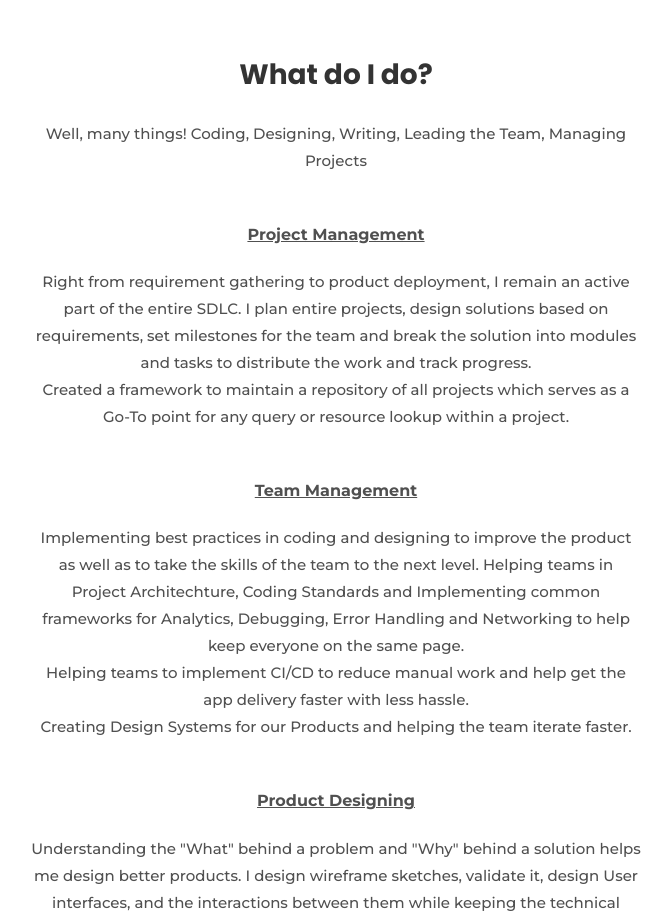
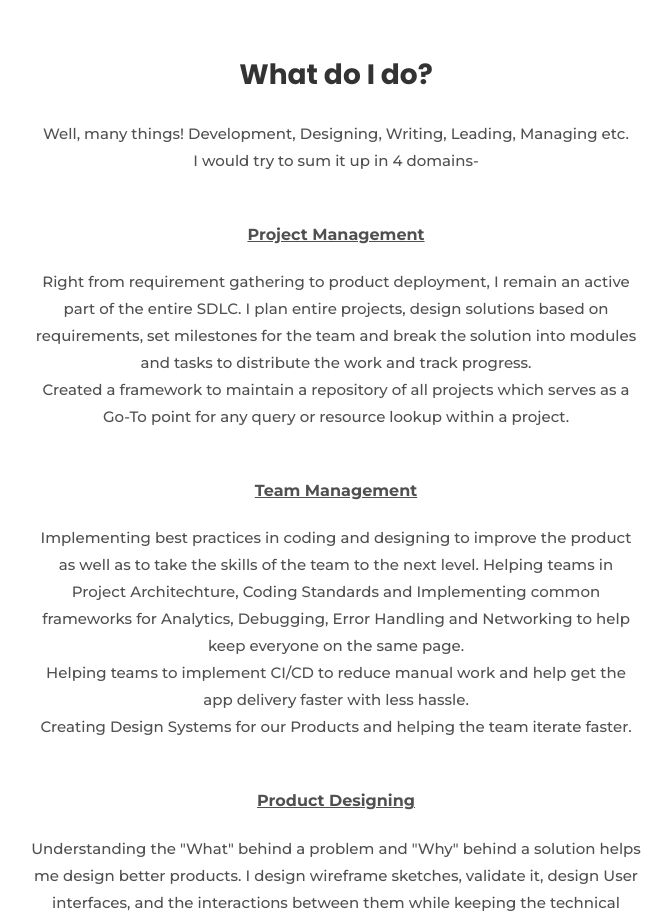
Before and after one commit to nQaze/nQaze.github.io, a plain HTML site: page index.html in a window 1280 px wide. Shown: the part 800-1720 px from the top of the page, without its empty margins (464-1136 px from the left). Drawn offline with Linux system fonts and the light colour scheme; some packages are replaced by stand-ins of ours; no server answers; files whose address does not match are found by name.

Commit message:
Updated sub description

```diff
--- a/index.html
+++ b/index.html
@@ -62,7 +62,8 @@
           <div class="col-md-8 text text-center"><br /><br />
               <h3 class="mb-4"><b>What do I do?</b></h3>
                 <p class="mb-4">
-                  Well, many things! Coding, Designing, Writing, Leading the Team, Managing Projects
+                  Well, many things! Development, Designing, Writing, Leading, Managing etc. <br />
+                  I would try to sum it up in 4 domains-
                 </p><br />
                   <h6 class="mb-4"><b><u>Project Management</u></b></h6>
                   <p class="mb-4">
```
